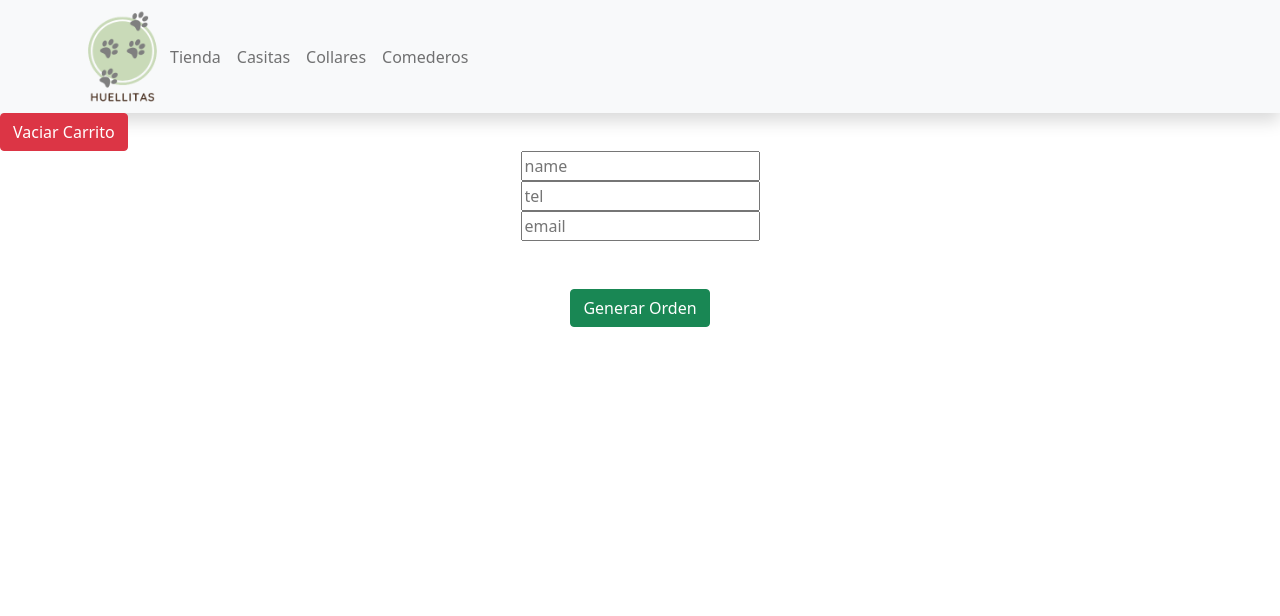
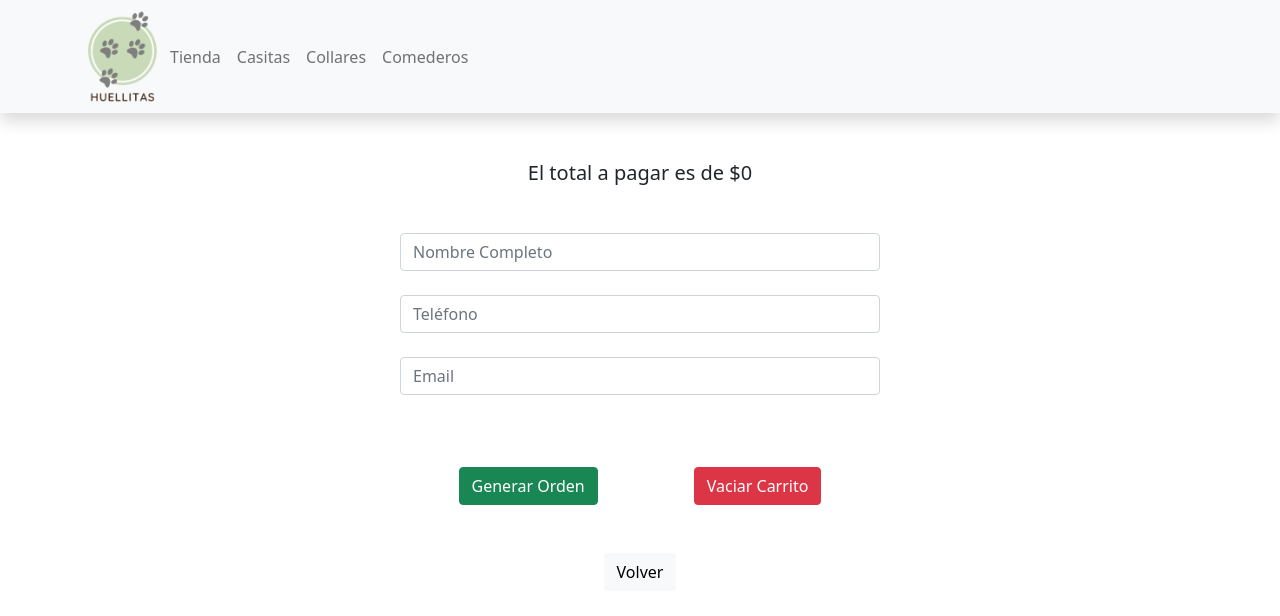
Before and after one commit to eugeniamayol/tienda-huellitas, a React (Create React App) app: page /carrito in a window 1280 px wide. Shown: the top 616 px of the page. Built offline with nearby package versions, Linux system fonts and the light colour scheme; a web font is replaced by a local one.

Commit message:
últimos detalles

```diff
--- a/src/components/Cart/Cart.css
+++ b/src/components/Cart/Cart.css
@@ -16,4 +16,9 @@
 
 .formulario{
     text-align: center;
+    margin: 0 400px;
 }
+
+.volver{
+    text-decoration: none;
+}
--- a/src/components/Cart/Cart.js
+++ b/src/components/Cart/Cart.js
@@ -3,6 +3,7 @@ import { addDoc, collection, documentId, getDocs, getFirestore, query, where, wr
 import { useState } from "react"
 import { Resumen } from "../Resumen/Resumen.js"
 import './Cart.css';
+import { Link } from "react-router-dom";
 
 export const Cart = () => {
     const { cartList, vaciarCarrito, eliminarId, total } = useCartContext ()
@@ -18,9 +19,8 @@ export const Cart = () => {
         e.preventDefault()
          // Nuevo objeto de orders
         let orden = {}
-        //orden.date = Timestamp.fromDate(new Date())
 
-        orden.buyer = dataForm // {name, email, phone}
+        orden.buyer = dataForm
         orden.total = total();
 
         orden.items = cartList.map(cartItem => {
@@ -39,12 +39,10 @@ export const Cart = () => {
         await addDoc(ordenCollection, orden) // setDoc
         .then(resp => setIdOrden(resp.id))
         .catch(err => console.log(err))
-        //.finally(() => console.log('cargando'))
 
         // actualizar stock
         const queryCollection = collection(db, 'items')
 
-        //console.log(cleccionNoti)
         const queryActulizarStock = query(
             queryCollection,
             where( documentId() , 'in', cartList.map(it => it.id))
@@ -65,8 +63,6 @@ export const Cart = () => {
     }
 
     function handleChange(e) {
-        // console.log(e.target.name)
-        // console.log(e.target.value)
         setDataForm({
             ...dataForm,
             [e.target.name]: e.target.value
@@ -92,39 +88,37 @@ export const Cart = () => {
                     <button onClick={()=>eliminarId(prod.id)} className="btn btn-light">X</button>
                    </div>
 
-                   <h5 className="text-center">El total a pagar es de ${total()}</h5>
                  </div>
             ))}
-
-                        <button onClick={vaciarCarrito} className="btn btn-danger text-center">Vaciar Carrito</button>
+                        <h5 className="text-center m-5">El total a pagar es de ${total()}</h5>
                         <form className="formulario"
                             onSubmit={realizarCompra}
-                            //onChange={handleChange}
                         >
-                            <input
+                            <input className="form-control"
                                 type='text'
                                 name='name'
-                                placeholder='name'
+                                placeholder='Nombre Completo'
                                 onChange={handleChange}
                                 value={dataForm.name}
                             /><br />
-                            <input
-                                type='text'
+                            <input className="form-control"
+                                type='number'
                                 name='phone'
-                                placeholder='tel'
+                                placeholder='Teléfono'
                                 onChange={handleChange}
                                 value={dataForm.phone}
                             /><br/>
-                            <input
+                            <input className="form-control"
                                 type='email'
                                 name='email'
-                                placeholder='email'
+                                placeholder='Email'
                                 onChange={handleChange}
                                 value={dataForm.email}
                             /><br/>
-                            <button className="btn btn-success mt-5">Generar Orden</button>
+                            <button className="btn btn-success m-5">Generar Orden</button>
+                            <button onClick={vaciarCarrito} className="btn btn-danger m-5">Vaciar Carrito</button>
+                            <Link to='/' className="btn btn-light mb-5">Volver</Link>
                         </form>
-                        {/* <button onClick={realizarCompra}>Generar Orden</button> */}
                     </>
 
             }
--- a/src/components/CartWidget/CartWidget.js
+++ b/src/components/CartWidget/CartWidget.js
@@ -24,7 +24,7 @@ export const CartWidget = () => {
                                 <path d="M15 6h6m-3 -3v6" />
                             </svg>
                         </Link>
-                        <p className="cantidadCarrito">{totalProductos}</p>
+                        <p className="cantidadCarrito btn">{totalProductos}</p>
                     </div>
                 ) : (
                     <Link to="/cart">
--- a/src/components/Resumen/Resumen.js
+++ b/src/components/Resumen/Resumen.js
@@ -1,9 +1,11 @@
 import React from 'react';
+import { Link } from 'react-router-dom';
 
 export const Resumen = ( {idOrden} ) =>  {
   return <div className='text-center mt-5'>
-     <p>Su compra ha sido exitosa</p>
+     <p className='text-uppercase font-weight-bold'>Su compra ha sido exitosa</p>
      <p>El id de la orden generada es:  {idOrden}</p>
      <p>A la brevedad lo contactaremos</p>
+     <Link to='/' className="btn btn-success">Volver a la tienda</Link>
   </div>;
 }
```
